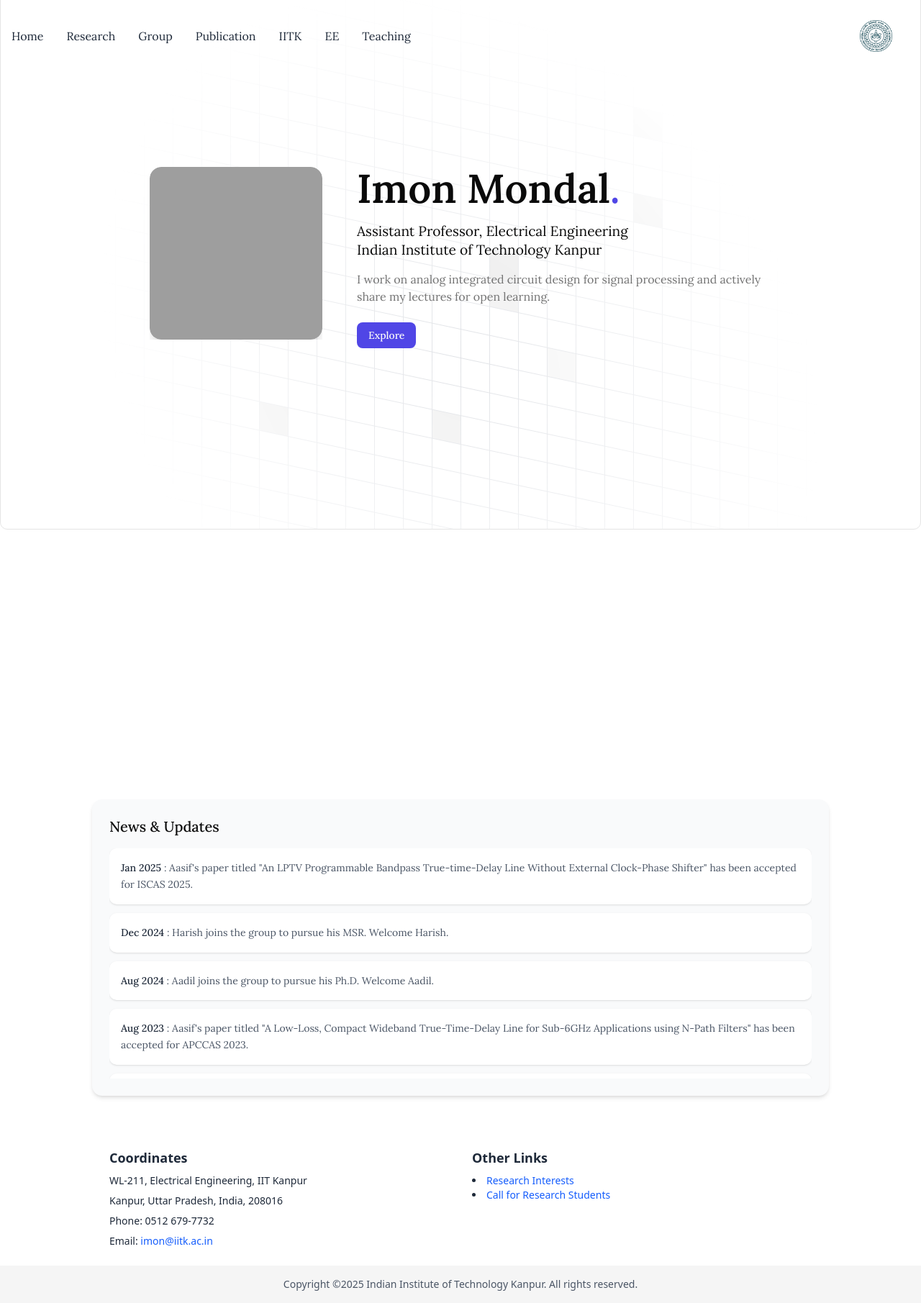
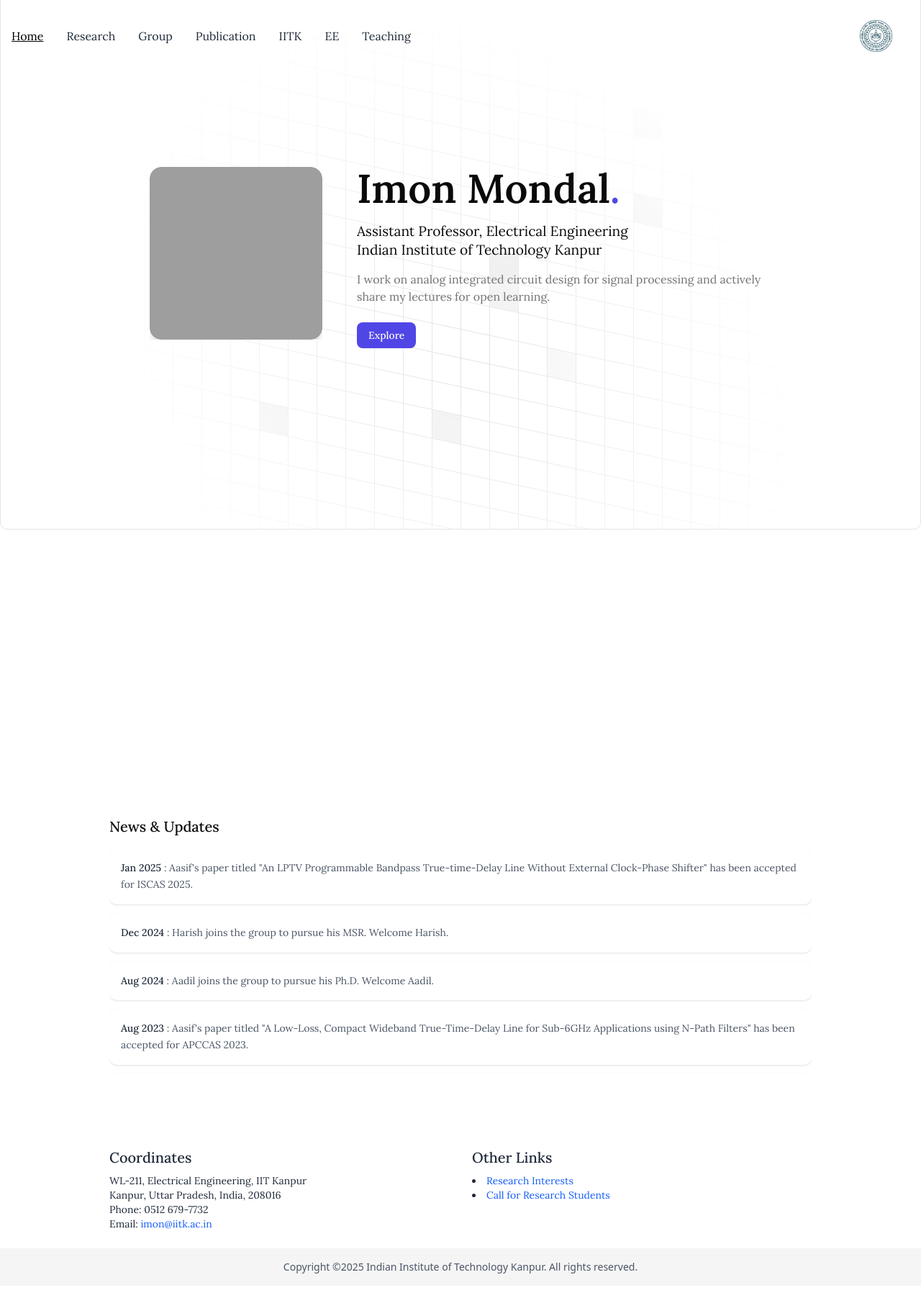
Before and after one commit to AkshatGupta15/HomePage_Imon, a React (Vite) app: page / in a window 1280 px wide. Shown: the whole page at 72% size. After the commit the page ends 1787 px from the top, so only its background shows below. Built offline with nearby package versions, Linux system fonts and the light colour scheme; grey boxes are pictures that could not be loaded.

Commit message:
feat: Enhance navbar with logo and update Homepage styles for better readability

```diff
--- a/src/components/custom/navbar.tsx
+++ b/src/components/custom/navbar.tsx
@@ -1,5 +1,5 @@
 import { useState, type ReactNode } from "react";
-import { Link } from "react-router-dom";
+import { Link,useLocation } from "react-router-dom";
 import {
   Navbar,
   NavBody,
@@ -23,6 +23,7 @@ export function CustomNavbar({ prop }: { prop?: ReactNode }) {
   ];
 
   const [isMobileMenuOpen, setIsMobileMenuOpen] = useState(false);
+  const location = useLocation();
 
   return (
     <div className="relative w-full">
@@ -30,14 +31,18 @@ export function CustomNavbar({ prop }: { prop?: ReactNode }) {
         <NavBody>
           {/* <NavbarLogo /> */}
           <div className="flex gap-8 w-full">
-            {navItems.map((item, idx) =>
-              item.external ? (
+            {navItems.map((item, idx) => {
+  const isActive = location.pathname === item.link;
+
+  return item.external ? (
     <a
       key={idx}
       href={item.link}
       target="_blank"
       rel="noopener noreferrer"
-                  className="text-md lora-bold-400 text-gray-800 hover:text-black"
+      className={`text-md lora-bold-400 hover:text-black ${
+        isActive ? "text-black underline" : "text-gray-800"
+      }`}
     >
       {item.name}
     </a>
@@ -45,12 +50,15 @@ export function CustomNavbar({ prop }: { prop?: ReactNode }) {
     <Link
       key={idx}
       to={item.link}
-                  className="text-md lora-bold-400 text-gray-800 hover:text-black"
+      className={`text-md lora-bold-400 hover:text-black ${
+        isActive ? "text-black underline " : "text-gray-800"
+      }`}
     >
       {item.name}
     </Link>
-              )
-            )}
+  );
+})}
+
           </div>
           <div className="flex items-center gap-4">
           <NavbarLogo />
@@ -67,35 +75,44 @@ export function CustomNavbar({ prop }: { prop?: ReactNode }) {
               isOpen={isMobileMenuOpen}
               onClick={() => setIsMobileMenuOpen(!isMobileMenuOpen)}
             />
+            <NavbarLogo />
+
           </MobileNavHeader>
 
           <MobileNavMenu
             isOpen={isMobileMenuOpen}
             onClose={() => setIsMobileMenuOpen(false)}
           >
-            {navItems.map((item, idx) =>
-              item.external ? (
+            {navItems.map((item, idx) => {
+  const isActive = location.pathname === item.link;
+
+  return item.external ? (
     <a
       key={`mobile-link-${idx}`}
       href={item.link}
       target="_blank"
       rel="noopener noreferrer"
       onClick={() => setIsMobileMenuOpen(false)}
-                  className="relative text-neutral-600 dark:text-neutral-300"
+      className={`relative block text-md ${
+        isActive ? "text-black underline" : "text-neutral-600"
+      }`}
     >
-                  <span className="block">{item.name}</span>
+      {item.name}
     </a>
   ) : (
     <Link
       key={`mobile-link-${idx}`}
       to={item.link}
       onClick={() => setIsMobileMenuOpen(false)}
-                  className="relative text-neutral-600 dark:text-neutral-300"
+      className={`relative block text-md ${
+        isActive ? "text-black underline" : "text-neutral-600"
+      }`}
     >
-                  <span className="block">{item.name}</span>
+      {item.name}
     </Link>
-              )
-            )}
+  );
+})}
+
             <div className="flex w-full flex-col gap-4">
               <NavbarButton
                 onClick={() => setIsMobileMenuOpen(false)}
--- a/src/pages/Homepage.tsx
+++ b/src/pages/Homepage.tsx
@@ -49,7 +49,7 @@ export function HomePage() {
         initial={{ opacity: 0 }}
         whileInView={{ opacity: 1 }}
         transition={{ duration: 0.6, delay: 0.2 }}
-        className="max-w-5xl mx-auto mt-12 bg-gray-50 p-6 rounded-xl shadow-md space-y-4"
+        className="max-w-5xl mx-auto mt-12  p-6  space-y-4"
       >
         <h2 className="text-xl lora-bold-500 ">News & Updates</h2>
         {/* <AutoScrollingNews/> */}
@@ -72,15 +72,17 @@ export function HomePage() {
         className="max-w-5xl mx-auto mt-12 p-6 grid md:grid-cols-2 gap-8 text-sm text-gray-800"
       >
         <div className="space-y-2">
-          <h3 className="font-semibold text-lg">Coordinates</h3>
-          <p>WL-211, Electrical Engineering, IIT Kanpur</p>
+          <h3 className="font-semibold text-xl lora-bold-500">Coordinates</h3>
+          <div className="lora-regular-400">
+            <p>WL-211, Electrical Engineering, IIT Kanpur</p>
           <p>Kanpur, Uttar Pradesh, India, 208016</p>
           <p>Phone: 0512 679-7732</p>
           <p>Email: <a href="mailto:imon@iitk.ac.in" className="text-blue-600">imon@iitk.ac.in</a></p>
+          </div>
         </div>
         <div className="space-y-2">
-          <h3 className="font-semibold text-lg">Other Links</h3>
-          <ul className="list-disc list-inside">
+          <h3 className="font-semibold text-xl lora-bold-500">Other Links</h3>
+          <ul className="list-disc list-inside lora-regular-400">
             <li><a href="#" className="text-blue-600 hover:underline">Research Interests</a></li>
             <li><a href="#" className="text-blue-600 hover:underline">Call for Research Students</a></li>
           </ul>
```
Lines whose indentation alone changed are shown as unchanged.
